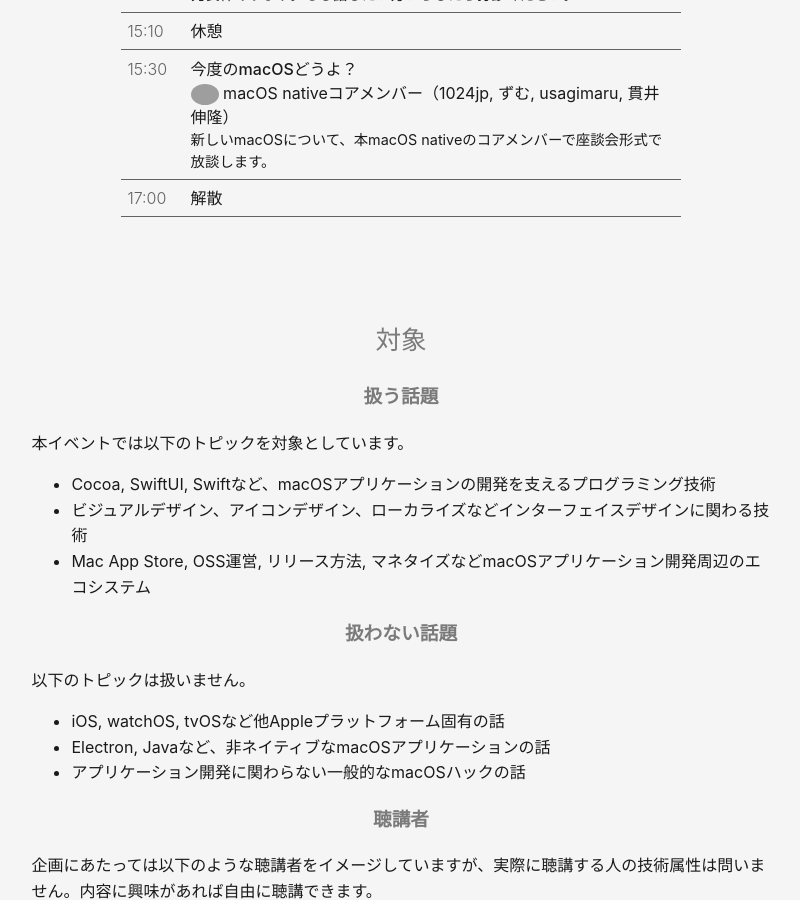
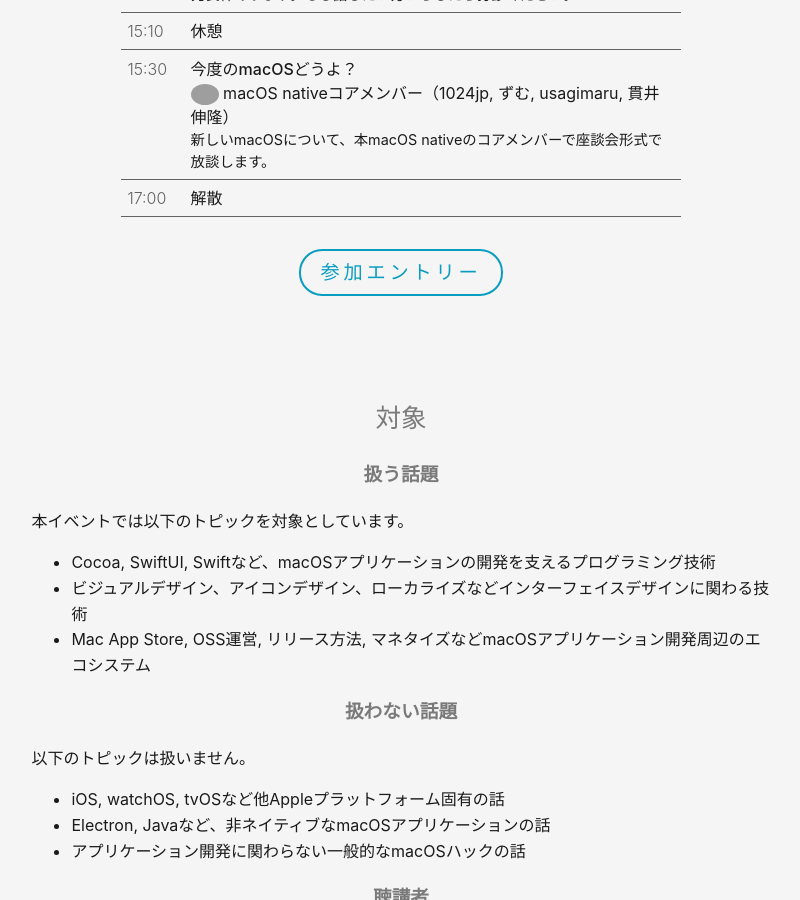
Before and after one commit to macOS-native/macos-native.github.io, a Jekyll site: the page built from index.md, in a window 1280 px wide and 900 px high, scrolled down 1120 px. Shown: the whole window, without its empty margins (239-1039 px from the left). Built offline with Jekyll 4.4.1, drawn with Linux system fonts in a browser that asks for light colours; grey boxes are pictures that could not be loaded.

Commit message:
Add entry button

```diff
--- a/index.md
+++ b/index.md
@@ -14,7 +14,7 @@
 ## 今回イベント
 
 {% for event in site.data.events limit:1 %}
-{% include event.html event=event entry_link=false %}
+{% include event.html event=event entry_link=true %}
 {% endfor %}
 
 <!--### 登壇者
```
